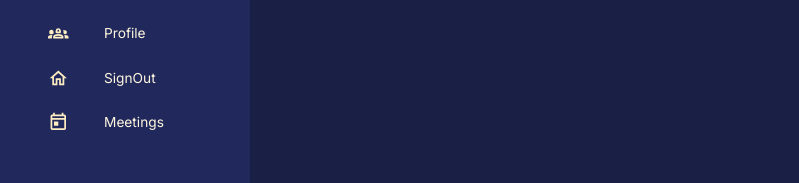
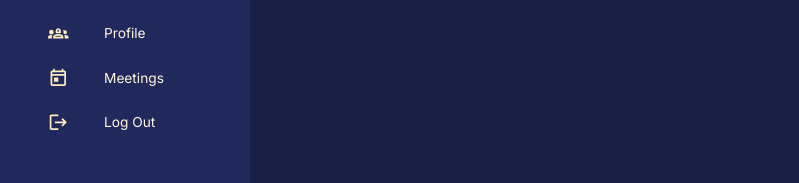
Before and after one commit to rohit-yelmar/sih_dcm, a React (Create React App) app in the folder client/: page /dashboard in a window 1280 px wide. Shown: the part 325-508 px from the top of the page, without its empty margins (0-799 px from the left). Built offline with nearby package versions, Linux system fonts and the light colour scheme.

Commit message:
Changes in sidebar

```diff
--- a/client/src/components/Sidebar.jsx
+++ b/client/src/components/Sidebar.jsx
@@ -28,6 +28,7 @@ import {
   TrendingUpOutlined,
   PieChartOutlined,
 } from "@mui/icons-material";
+import LogoutIcon from "@mui/icons-material/Logout";
 import { useEffect, useState } from "react";
 import { useLocation, useNavigate } from "react-router-dom";
 import FlexBetween from "./FlexBetween";
@@ -60,12 +61,12 @@ const navItems = [
     icon: <Groups2Outlined />,
   },
   {
-    text: "SignOut",
-    icon: <HomeOutlined />,
+    text: "Meetings",
+    icon: <TodayOutlined />,
   },
   {
-    text: "Meetings",
-    icon: <TodayOutlined />,
+    text: "Log Out",
+    icon: <LogoutIcon />,
   },
 ];
 
```
